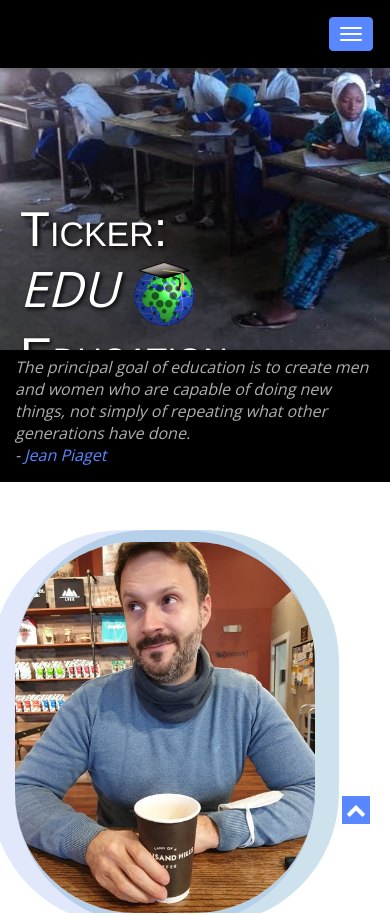
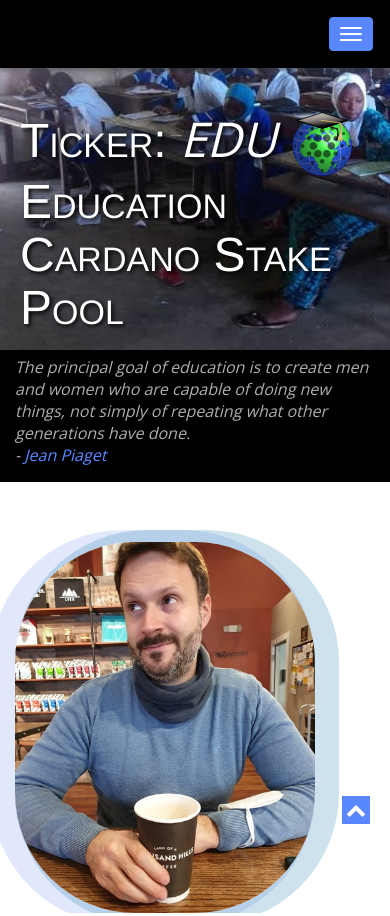
Before and after one commit to DevStakePool/DevStakePool.github.io, a plain HTML site: page index.html in a window 390 px wide. Shown: the top 916 px of the page. Drawn offline with nearby package versions, Linux system fonts and the light colour scheme.

Commit message:
small correction to improve UX	on mobile phones

```diff
--- a/css/styles.css
+++ b/css/styles.css
@@ -308,9 +308,7 @@
 }
 .banner-content h2 {
 	color: #fff;
-	font-size: 3.5em;
-	/*margin: 2% 0 30px;*/
-	line-height: 1.2em;
+	font-size: 36pt;
 }
 .banner-content p {
 	font-size: 1.6em;
@@ -319,7 +317,7 @@
 }
 .banner-content header {
 color: #fff;
-padding-top: 200px;
+padding-top: 8em;
 }
 .banner-content .btn {
 text-align:center;
@@ -388,7 +386,6 @@
 .title {
 margin-left: 10px;
 align: left;
-width: 60%;
 }
 
 .heroText {
```
